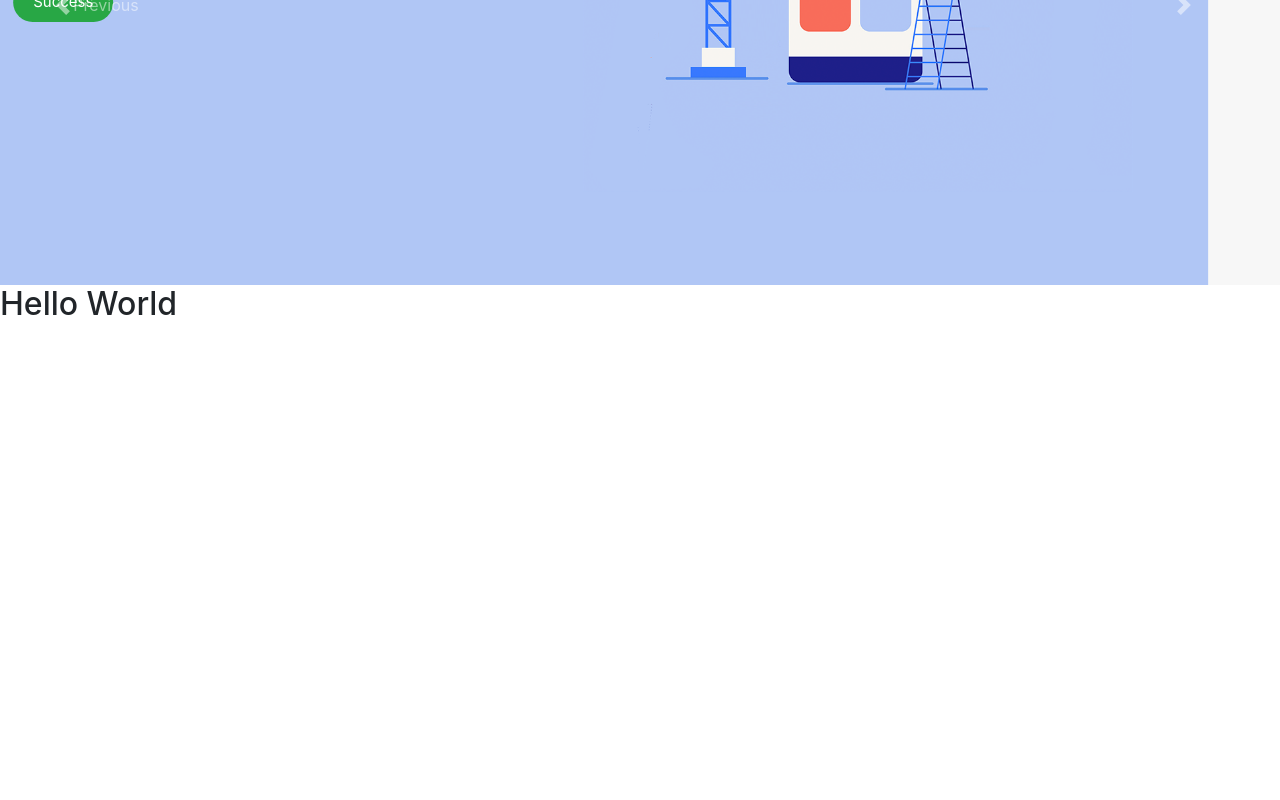
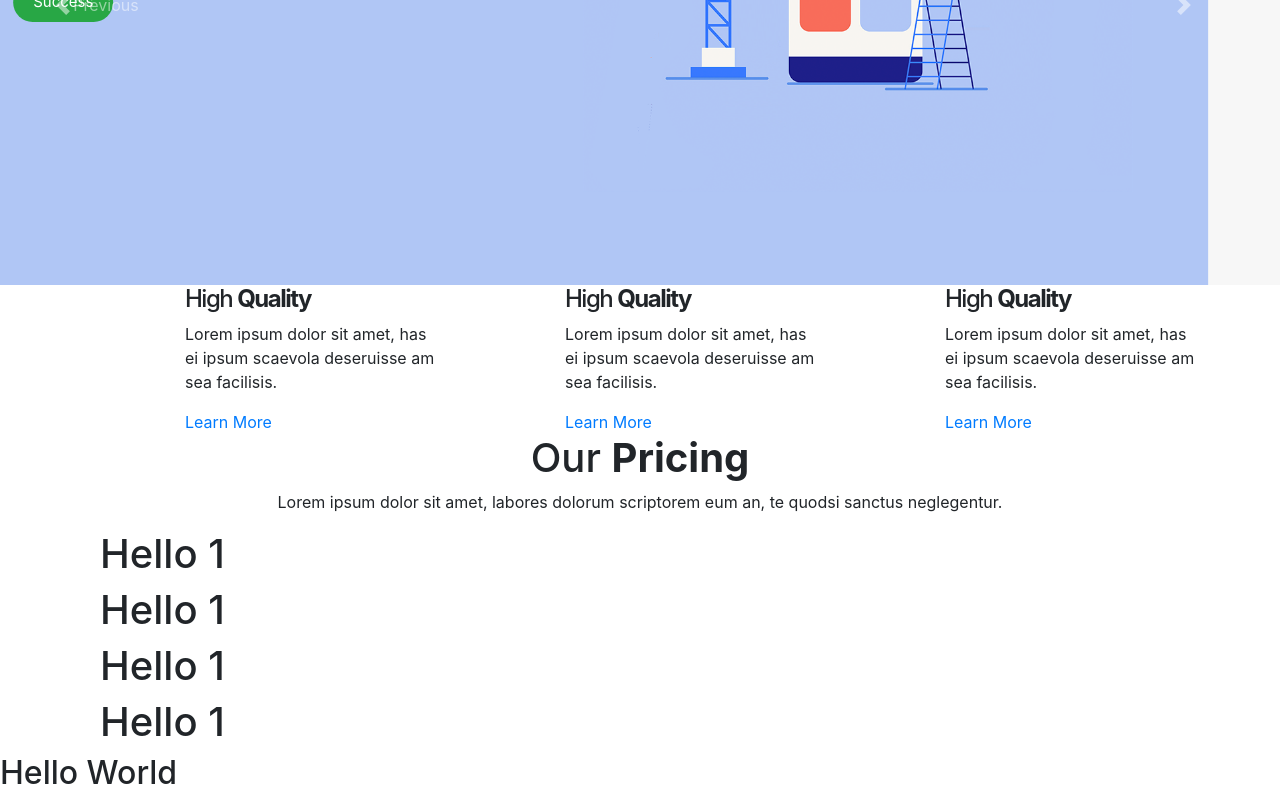
Before and after one commit to kehdcode/crowd-farm-ui, a React (Create React App) app in the folder farm_crowdy/: page / in a window 1280 px wide. Shown: the part 331-1131 px from the top of the page. Before the commit the page ends 800 px from the top, so only its background shows below. Built offline with nearby package versions, Linux system fonts and the light colour scheme; a web font is replaced by a local one.

Commit message:
price and service compnonet

```diff
--- /dev/null
+++ b/farm_crowdy/src/components/Price.js
@@ -0,0 +1,41 @@
+import React from 'react'
+
+ function Price() {
+    return (
+        <div>
+            <div className="row">
+                <div className="container-fluid">
+                    <div className="text-center">
+                        <h1>Our <strong>Pricing</strong></h1>
+                        <p>Lorem ipsum dolor sit amet, labores dolorum scriptorem eum an, te quodsi sanctus neglegentur.</p>
+                    </div>
+                </div>
+            </div>
+            <div className="container">
+                <div className="row">
+                    <div className="container-fluid">
+                        <div className="col-md-3">
+                            <h1>Hello 1</h1>
+                        </div>
+                        <div className="col-md-3">
+                            <h1>Hello 1</h1>
+                        </div>
+                        <div className="col-md-3">
+                            <h1>Hello 1</h1>
+                        </div>
+                        <div className="col-md-3">
+                            <h1>Hello 1</h1>
+                        </div>
+                    </div>
+                </div>
+            </div>
+
+
+
+
+        </div>
+
+    )
+}
+
+export default Price;
--- a/farm_crowdy/src/components/Service.js
+++ b/farm_crowdy/src/components/Service.js
@@ -1,12 +1,64 @@
 import React from 'react'
+import Price from './Price';
+import { FontAwesomeIcon } from "@fortawesome/react-fontawesome";
+import { faCoffee } from '@fortawesome/free-solid-svg-icons'
+
 
  function Service() {
+    const element = <FontAwesomeIcon icon={faCoffee} />
     return (
         <section id="service">
             <div className="container">
                 <div className="row">
+                <div className="col-md-4">
+                <div class="box flyLeft">
+                  <div class="icon">
+
+                  </div>
+                  <div class="text">
+                    <h4>High <strong>Quality</strong></h4>
+                    <p>
+                      Lorem ipsum dolor sit amet, has ei ipsum scaevola deseruisse am sea facilisis.
+                    </p>
+                    <a href="#">Learn More</a>
+                  </div>
+                </div>
+                </div>
+
+                <div className="col-md-4">
+                <div class="box flyLeft">
+                  <div class="icon">
+                    <i class="ico icon-circled icon-bgdark icon-star active icon-3x"></i>
+                  </div>
+                  <div class="text">
+                    <h4>High <strong>Quality</strong></h4>
+                    <p>
+                      Lorem ipsum dolor sit amet, has ei ipsum scaevola deseruisse am sea facilisis.
+                    </p>
+                    <a href="#">Learn More</a>
+                  </div>
+                </div>
+                </div>
+
+                <div className="col-md-4">
+                <div class="box flyLeft">
+                  <div class="icon">
+                    <i class="ico icon-circled icon-bgdark icon-star active icon-3x"></i>
+                  </div>
+                  <div className="text">
+                    <h4>High <strong>Quality</strong></h4>
+                    <p>
+                      Lorem ipsum dolor sit amet, has ei ipsum scaevola deseruisse am sea facilisis.
+                    </p>
+                    <a href="#">Learn More</a>
+                  </div>
+                </div>
+                </div>
+
                  </div>
             </div>
+
+            <Price />
 
         </section>
     )
```
